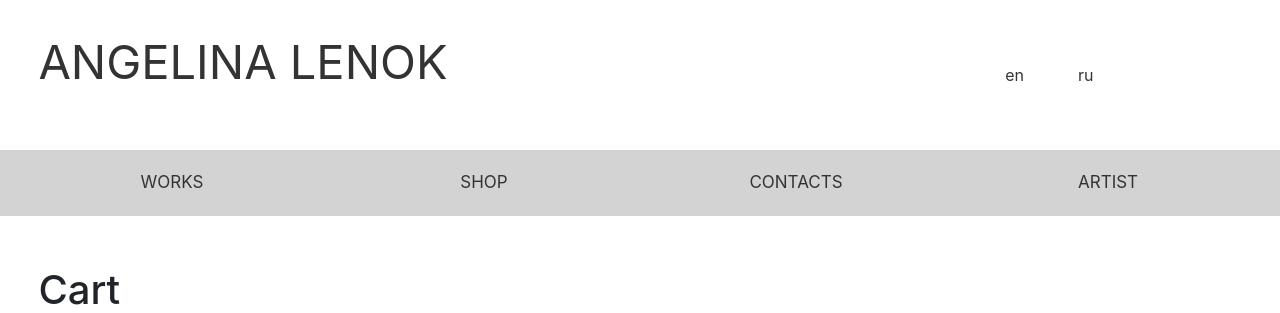
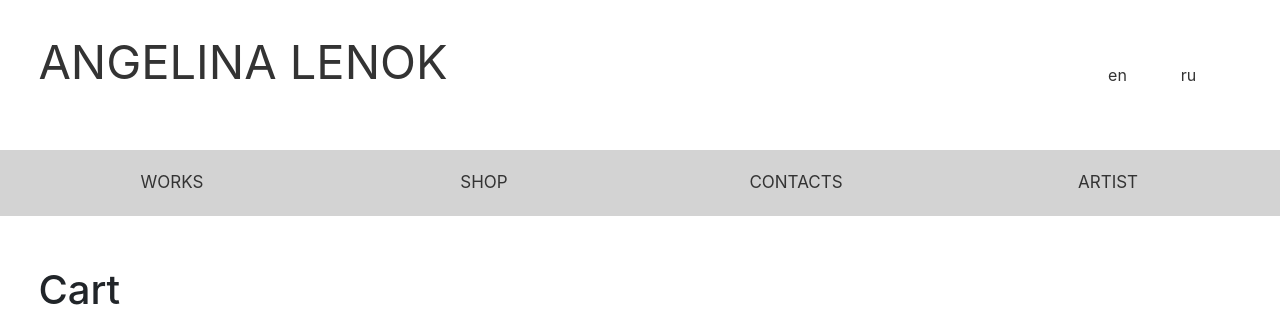
Before and after one commit to kit-4/Lenok, a Django app: page /cart in a window 1280 px wide. Shown: the top 313 px of the page. Run offline with Django 3.2, Linux system fonts and the light colour scheme; some libraries are stand-ins or nearby versions.

Commit message:
changed lang button position

```diff
--- a/AngelinaLenok/catalog/templates/catalog/main.html
+++ b/AngelinaLenok/catalog/templates/catalog/main.html
@@ -74,14 +74,15 @@
 					<div class="logo">{% trans "ANGELINA LENOK" %}</div>
 				</a>
 			</div>
-      <div class="col-2 text-right">
+			<div class="col-2"></div>
+      <div class="col-1 text-right">
 				<form action="{% url 'set_language' %}" method="post">{% csrf_token %}
 						<input name="next" type="hidden" value="{{ redirect_to }}">
 						<input name="language" type="hidden" value="en">
 						<button id="langbutton" type="submit" class="btn rounded-0 btn-secondary">en</button>
 				</form>
       </div>
-			<div class="col-2">
+			<div class="col-1">
 				<form action="{% url 'set_language' %}" method="post">{% csrf_token %}
 						<input name="next" type="hidden" value="{{ redirect_to }}">
 						<input name="language" type="hidden" value="ru">
```
Also changed, not shown: AngelinaLenok/db.sqlite3.
